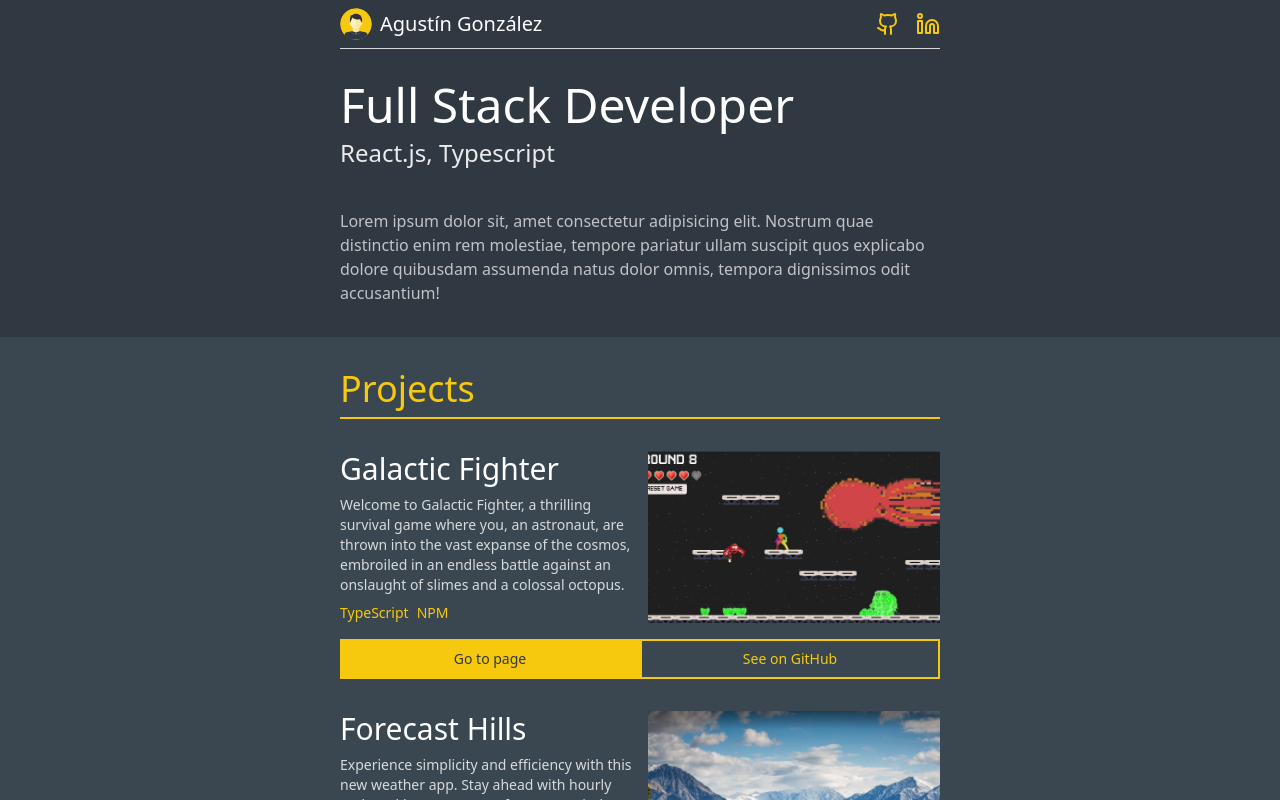
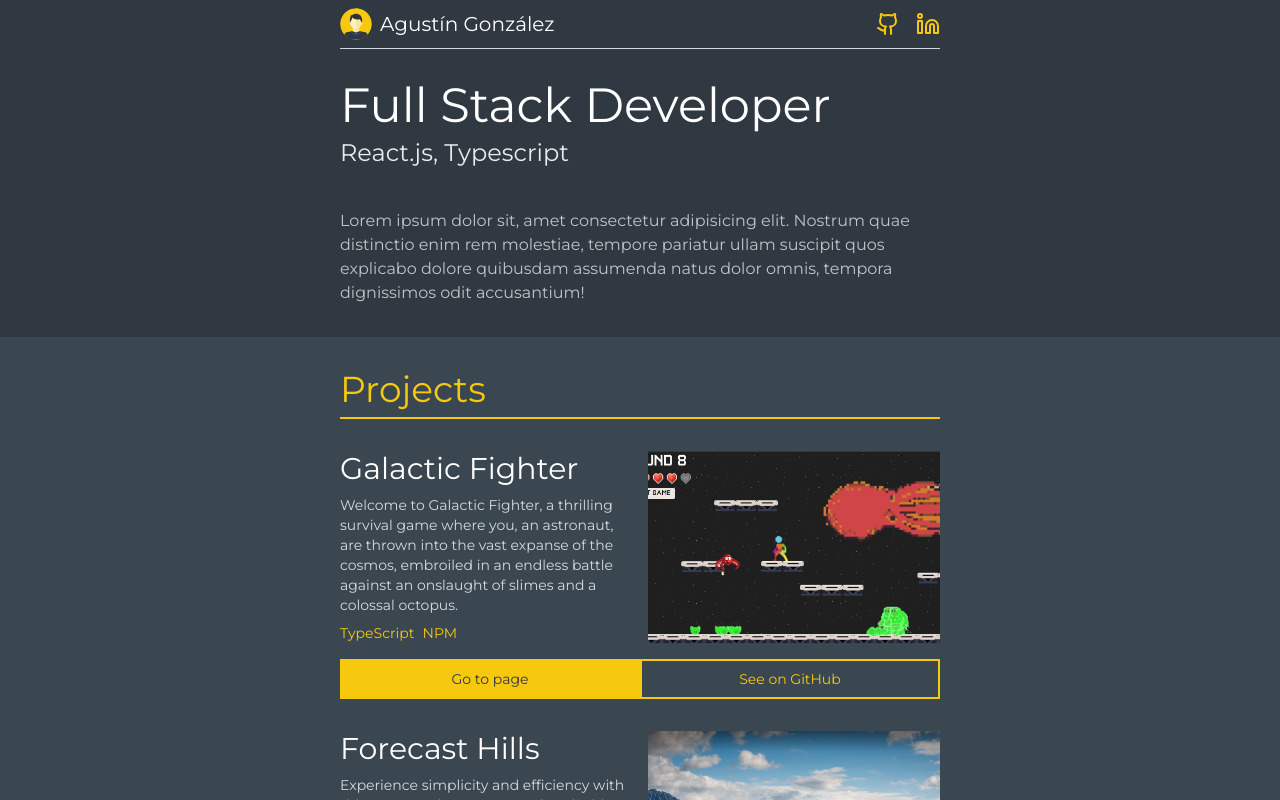
Before and after one commit to agusgonz/Portfolio, a React (Vite) app: page / in a window 1280 px wide. Shown: the top 800 px of the page. Built offline with nearby package versions, Linux system fonts and the light colour scheme.

Commit message:
Add montserrat font

```diff
--- a/src/index.css
+++ b/src/index.css
@@ -1,4 +1,5 @@
 @import url("https://fonts.googleapis.com/css2?family=Roboto&display=swap");
+@import url("https://fonts.googleapis.com/css2?family=Montserrat:wght@300;400&display=swap");
 @tailwind base;
 @tailwind components;
 @tailwind utilities;
--- a/tailwind.config.js
+++ b/tailwind.config.js
@@ -10,6 +10,7 @@
 			},
 			fontFamily: {
 				roboto: ["Roboto", "sans-serif"],
+				montserrat: ["Montserrat", "sans-serif"],
 			},
 			keyframes: {
 				slideLeftToRight: {
```
